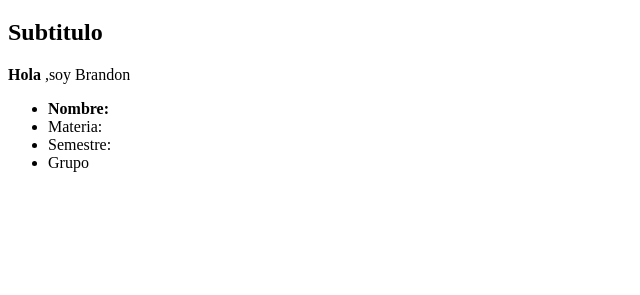
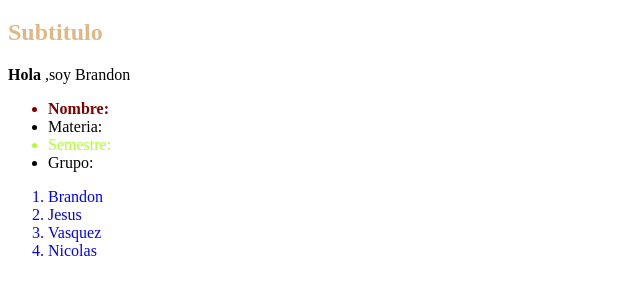
Before and after one commit to I6B-2022/Practica1-BrandonVasquez, a plain HTML site: page index.html in a window 1280 px wide. Shown: the part 61-356 px from the top of the page, without its empty margins (0-640 px from the left). Drawn offline with Linux system fonts and the light colour scheme.

Commit message:
Update index.html

```diff
--- a/index.html
+++ b/index.html
@@ -4,16 +4,23 @@
     <meta charset="UTF-8">
     <meta http-equiv="X-UA-Compatible" content="IE=edge">
     <meta name="viewport" content="width=device-width, initial-scale=1.0">
-    <title>Document</title>
-</head>
-<body>
-    <head>
-        <title>
-            Bienvenidos!!!
-        </title>
-        <body>
+    <title>Bienvenidos!!!</title>
+    <style>
+        #nombreid{
+            color: maroon;
+        }
 
-        </body>
+        .ColorVerde{
+            color: greenyellow;
+        }
+
+        ol li{
+            color: blue;
+        }
+        body h2{
+            color: burlywood;
+        }
+    </style>
     </head>
     <body>
         <h1>
@@ -23,26 +30,20 @@
             Subtitulo
         </h2>
         <p>                 <!--Para ingresar parrafo, (texto)-->
-            <strong>
-                Hola        <!--Para volver la letra en negrita-->
-            </strong>
-            ,soy Brandon
+            <strong> Hola <!--Para volver la letra en negrita-->  </strong> ,soy Brandon
         </p>
-        <UL>                <!--lISTA DESORDENADA, para ingresar listas-->
-            <li>
-                <strong>
-                    Nombre:
-                </strong>
+        <ul>                <!--lISTA DESORDENADA, para ingresar listas-->
+            <li id="nombreid"><strong> Nombre:</strong></li>
+            <li> Materia: </li>
+            <li class="ColorVerde"> Semestre: </li>
+            <li> Grupo: </li>
+        </ul>
+        <ol>
+            <li>Brandon</li>
+            <li>Jesus</li>
+            <li>Vasquez</li>
+            <li>Nicolas
             </li>
-            <li>
-                Materia:
-            </li>
-            <li>
-                Semestre:
-            </li>
-            <li>
-                Grupo
-            </li>
-        </UL>
+        </ol>
     </body>
 </html>
```
